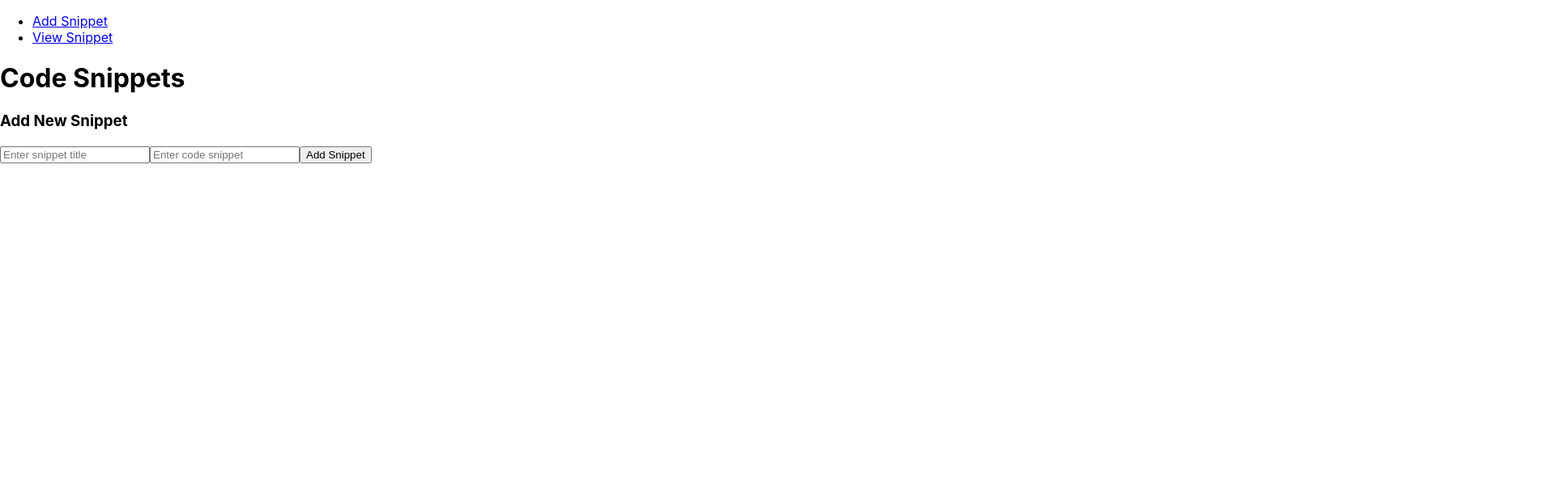
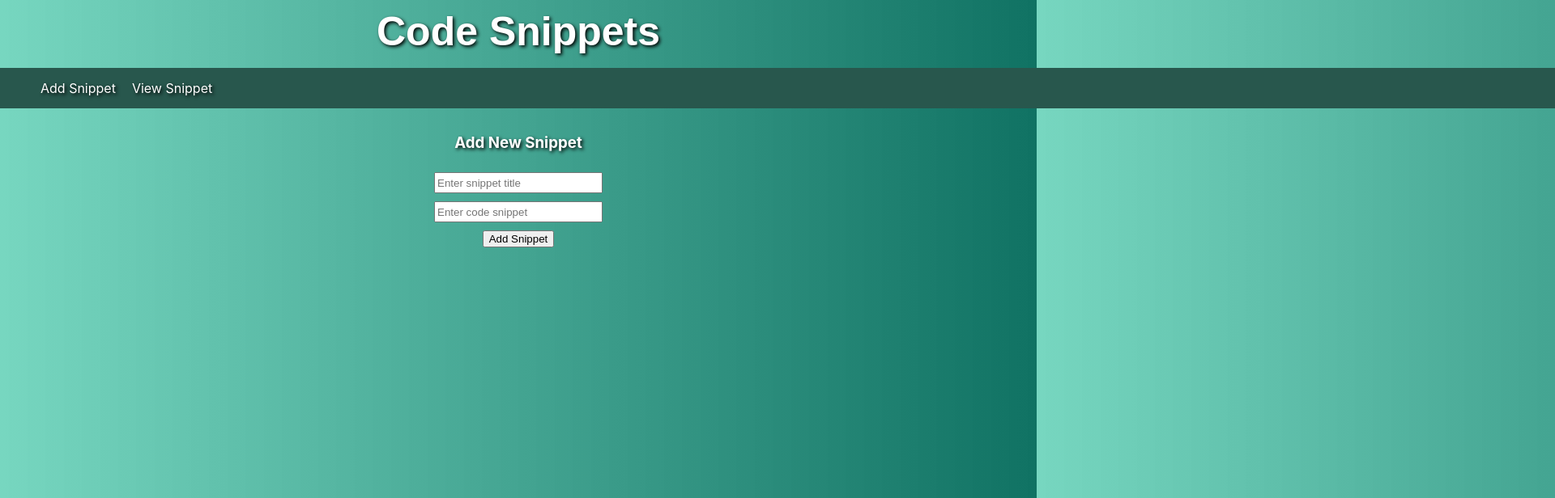
Before and after one commit to Umreen24/code_snippet_organizer, a React (Create React App) app in the folder client/: page / in a window 1280 px wide. Shown: the top 616 px of the page at 81% size, 1920 px wide, since content can reach past the window. Built offline with nearby package versions, Linux system fonts and the light colour scheme.

Commit message:
added some styling

```diff
--- a/client/src/components/AddSnippet.js
+++ b/client/src/components/AddSnippet.js
@@ -1,6 +1,7 @@
 
 import React, {useState} from 'react';
 import axios from 'axios';
+import '../styles.css';
 
 function AddSnippet() {
 
@@ -23,10 +24,10 @@ function AddSnippet() {
     };
 
     return(
-        <div>
-            <h3>Add New Snippet</h3>
-            <input type='text' name='title' placeholder='Enter snippet title' onChange={(e) => handleTextChange(e)}/>
-            <input type='text' name='description' placeholder='Enter code snippet' onChange={(e) => handleTextChange(e)}/>
+        <div className='add-snip'>
+            <h3 className='snip-list'>Add New Snippet</h3>
+            <input className='snip-title' type='text' name='title' placeholder='Enter snippet title' onChange={(e) => handleTextChange(e)}/>
+            <input className='snip-description' type='text' name='description' placeholder='Enter code snippet' onChange={(e) => handleTextChange(e)}/>
             <button onClick={() => handleAddSnippet()}>Add Snippet</button>
         </div>
     )
--- a/client/src/components/BaseLayout.js
+++ b/client/src/components/BaseLayout.js
@@ -5,8 +5,8 @@ function BaseLayout(props) {
 
     return (
         <div>
+            <h1 className='snip-main'>Code Snippets</h1>
             <Menu/>
-            <h1>Code Snippets</h1>
             <div>{props.children}</div>
         </div>
     )
--- a/client/src/components/Menu.js
+++ b/client/src/components/Menu.js
@@ -4,7 +4,7 @@ import { NavLink } from 'react-router-dom';
 function Menu() {
 
     return(
-        <ul>
+        <ul className='menu'>
             <li><NavLink to="/">Add Snippet</NavLink></li>
             <li><NavLink to="/snippets">View Snippet</NavLink></li>
         </ul>
--- a/client/src/components/ViewSnippets.js
+++ b/client/src/components/ViewSnippets.js
@@ -1,6 +1,7 @@
 
 import React, {useEffect} from 'react';
 import {connect} from 'react-redux';
+import '../styles.css';
 
 function ViewSnippets(props) {
 
@@ -18,12 +19,15 @@ function ViewSnippets(props) {
     }
 
     return <div>
-                {props.snippet.map(snip => {
-                return <div key={snip._id}>
-                            <h3>{snip.title}</h3>
-                            {snip.description}
-                        </div>
-                })}
+                <h2 className='snip-sub'>Community Snippets</h2>
+                <div className='snip-list'>
+                    {props.snippet.map(snip => {
+                    return <div className='snips' key={snip._id}>
+                                <h3>{snip.title}</h3>
+                                <span>{snip.description}</span>
+                            </div>
+                    })}
+                </div>
             </div>
 }
 
--- /dev/null
+++ b/client/src/styles.css
@@ -0,0 +1,86 @@
+
+body {
+    background-image: linear-gradient(to right, rgba(80, 203, 174, 0.776), rgb(16, 114, 99));
+}
+
+.menu {
+    list-style: none;
+    background-color: #28574d;
+    width: 2000px;
+    height: 50px;
+    display: flex;
+    justify-items: center;
+    align-items: center;
+}
+
+.menu a {
+    color: white;
+    text-decoration: none;
+    text-shadow: 2px 2px 4px #000000;
+    margin: 10px;
+}
+
+.snip-main {
+    text-align: center;
+    font-family: sans-serif;
+    margin: 10px;
+    color: white;
+    font-size: 50px;
+    text-shadow: 2px 2px 4px #000000;
+}
+
+.snip-sub {
+    text-align: left;
+    font-family: sans-serif;
+    margin: 27px;
+    color: white;
+    font-size: 30px;
+    text-shadow: 2px 2px 4px #000000;
+}
+
+.snip-list {
+    color: white;
+    text-shadow: 2px 2px 4px #000000;
+    display: flex;
+    flex-wrap: wrap;
+    align-items: center;
+    margin: 15px;
+}
+
+.snips {
+    background-color: rgba(20, 54, 46, 0.776);
+    width: 150px;
+    height: 150px;
+    display: flex;
+    flex-direction: column;
+    margin: 10px;
+    align-items: center;
+    justify-items: center;
+}
+
+.snips span {
+    text-align: center;
+}
+
+.add-snip {
+    display: flex;
+    flex-direction: column;
+    box-shadow: 20px;
+    margin: 10px;
+    align-items: center;
+}
+
+.snip-title {
+    width: 200px;
+    height: 20px;
+    margin: 10px;
+}
+
+.snip-description {
+    width: 200px;
+    height: 20px;
+}
+
+button {
+    margin: 10px;
+}
```
